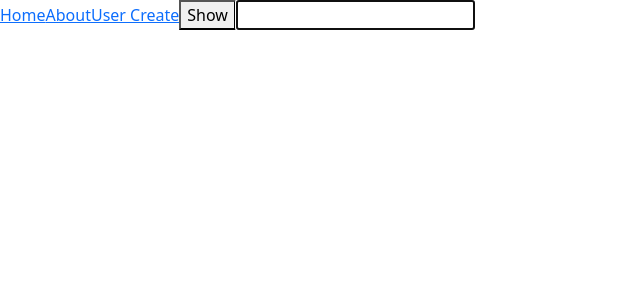
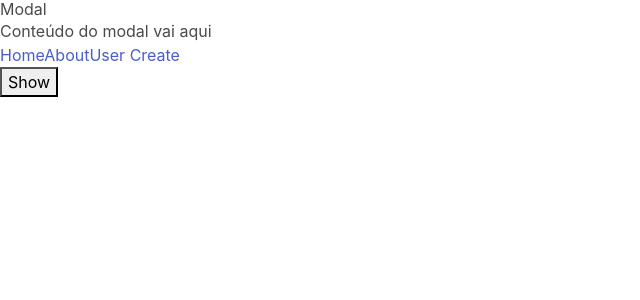
Before and after one commit to rederson/curso-vue-3, a Vue app in the folder frontend/: page / in a window 1280 px wide. Both pictures are taken after a click on the button "Show". Shown: the top 300 px of the page, without its empty margins (0-640 px from the left). Built offline with nearby package versions, Linux system fonts and the light colour scheme.

Commit message:
teleport na Composition API

```diff
--- a/frontend/index.html
+++ b/frontend/index.html
@@ -8,6 +8,7 @@
     <title>Vite App</title>
   </head>
   <body>
+    <div id="modal"></div>
     <div id="app"></div>
     <script type="module" src="/src/main.js"></script>
   </body>
--- a/frontend/src/components/Modal.vue
+++ b/frontend/src/components/Modal.vue
@@ -1,16 +1,7 @@
 <template>
-  <div class="modal is-active">
-    <div class="modal-background"></div>
-    <div class="modal-content">
-        <div class="box">
-            <slot name="header"></slot>
-            <slot />
-
-            <slot name="footer"></slot>
-        </div>
-
-    </div>
-    <button class="modal-close is-large" aria-label="close" @click="close"></button>
+  <div>
+    <h2>Modal</h2>
+      <slot />
   </div>
 </template>
 
--- a/frontend/src/views/HomeView.vue
+++ b/frontend/src/views/HomeView.vue
@@ -1,35 +1,58 @@
 <template>
+  <!--
+    <div>
   <button @click="showSomething()">Show</button>
+  </div>
 
- <input type="text" v-if="showElement" ref="inputElement">
+ <teleport to="#input">
+   <input type="text" ref="inputElement">
+ </teleport>
+
+<teleport to="#lorem">
+  Lorem ipsum dolor sit amet consectetur adipisicing elit. Veniam nobis id
+  officia laborum quae cumque rerum molestiae officiis. Provident ad quis
+  mollitia sunt exercitationem, voluptatum dolores possimus sint ea rem?
+-->
+<div>
+  <button @click="open=!open" >Show</button>
+</div>
+
+<teleport to="#modal">
+<Modal v-if="open">
+  Conteúdo do modal vai aqui
+</Modal>
+</teleport>
 </template>
 <script setup>
-
 import { nextTick, ref } from "vue";
+import Modal from "@/components/Modal.vue";
 
 const showElement = ref(false);
 const inputElement = ref(null);
+const open = ref(false);
 
 async function showSomething() {
   showElement.value = true;
 
   setTimeout(() => {
-      inputElement.value.focus()
+    inputElement.value.focus();
 
-        console.log(inputElement.value);
+    console.log(inputElement.value);
   }, 100);
 
-await nextTick(()=>{
-  inputElement.value.focus()
-  //console.log(inputElement.value);
-  console.log('focus');
-})
+  await nextTick(() => {
+    inputElement.value.focus();
+    //console.log(inputElement.value);
+    console.log("focus");
+  });
 
-  console.log('carregou');
+  console.log("carregou");
 }
 
 </script>
 
-<style scoped>
-
+<style>
+#app {
+  color: red;
+}
 </style>
```
